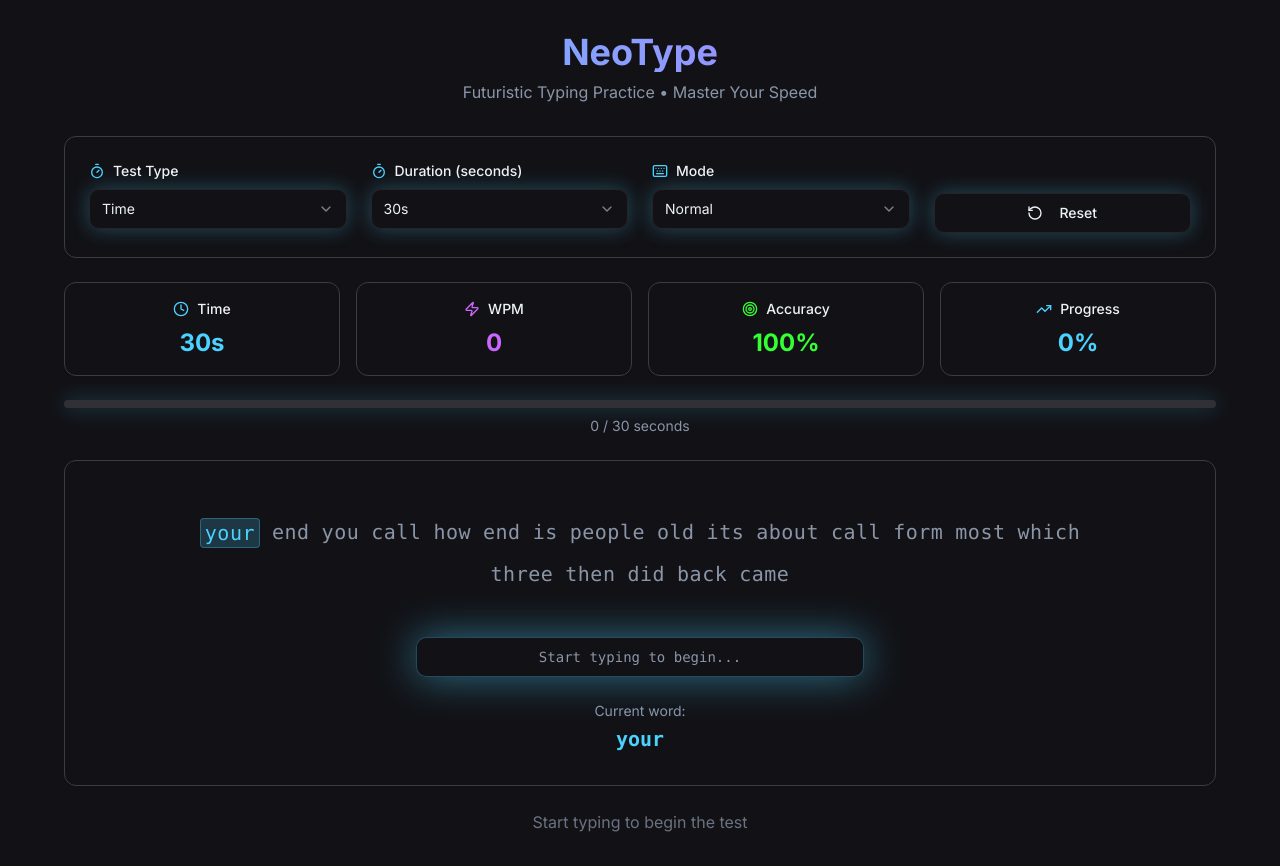
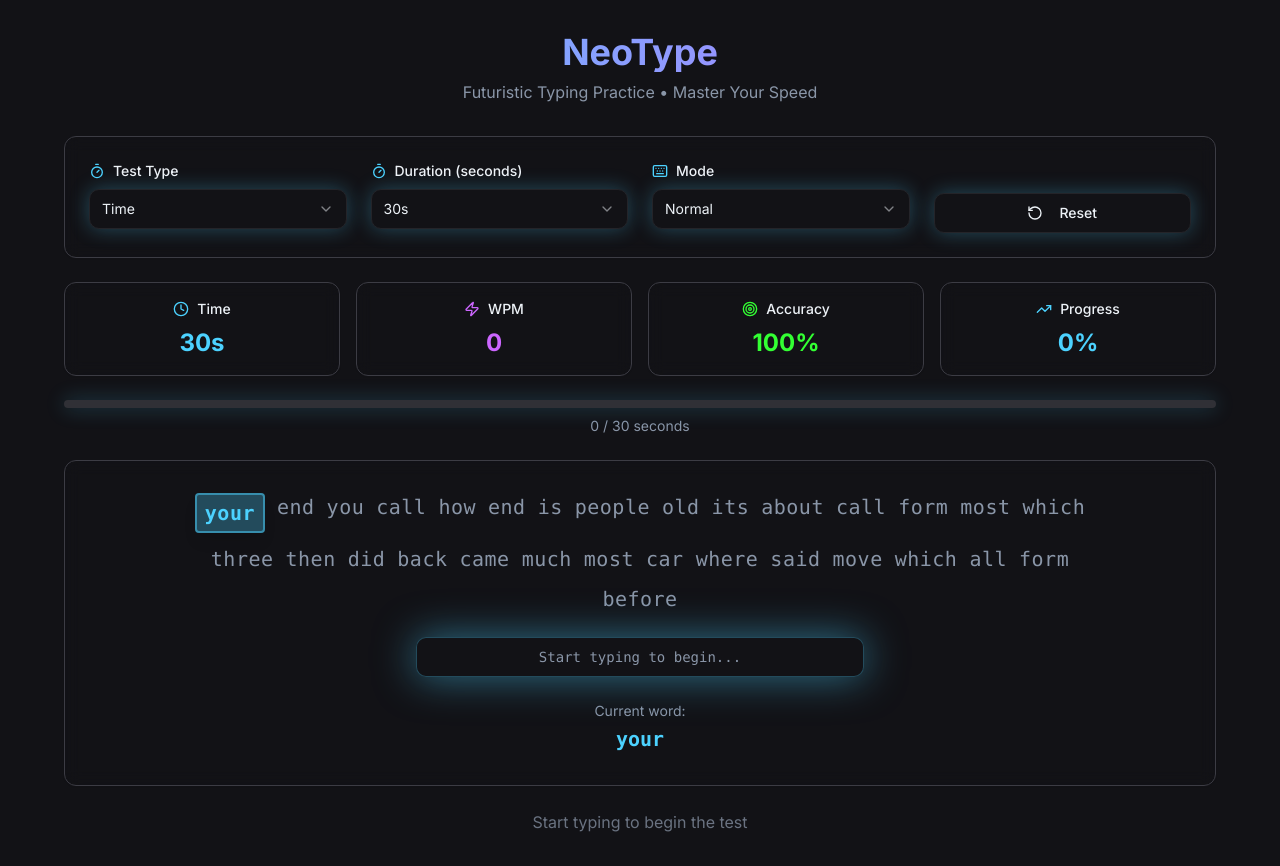
Before and after one commit to elcractic/typing-nexus-labs, a React (Vite) app: page / in a window 1280 px wide. Built offline with nearby package versions, Linux system fonts and the light colour scheme; the HTML template or start-up script is replaced by a standard one.

Commit message:
Update typing display and README

```diff
--- a/src/components/TypingDisplay.tsx
+++ b/src/components/TypingDisplay.tsx
@@ -27,20 +27,25 @@ export const TypingDisplay = ({
   stats,
   settings,
 }: TypingDisplayProps) => {
-  const displayWords = words.slice(currentWordIndex, currentWordIndex + 20);
+  // Show more words and keep completed ones visible longer
+  const startIndex = Math.max(0, currentWordIndex - 10); // Show 10 previous words
+  const displayWords = words.slice(startIndex, currentWordIndex + 30); // Show 30 upcoming words
   const currentWord = words[currentWordIndex];
 
   const getWordStyle = (index: number, word: string) => {
-    const actualIndex = currentWordIndex + index;
+    const actualIndex = startIndex + index;
 
     if (actualIndex < currentWordIndex) {
-      return "text-success bg-success/10 px-1 rounded"; // Completed words - keep them visible
+      // Completed words - keep them visible with green highlight
+      return "text-success bg-success/20 px-2 py-1 rounded font-medium border border-success/30";
     } else if (actualIndex === currentWordIndex) {
       // Current word - check if it matches current input
       const isCorrect = currentInput.trim() === "" || word.startsWith(currentInput.trim());
-      return isCorrect ? "text-primary bg-primary/20 px-1 rounded border border-primary/30" : "text-destructive bg-destructive/20 px-1 rounded border border-destructive/30";
+      return isCorrect
+        ? "text-primary bg-primary/30 px-2 py-1 rounded border-2 border-primary/50 font-bold shadow-lg"
+        : "text-destructive bg-destructive/30 px-2 py-1 rounded border-2 border-destructive/50 font-bold shadow-lg";
     } else {
-      return "text-muted-foreground"; // Upcoming words
+      return "text-muted-foreground hover:text-foreground transition-colors"; // Upcoming words
     }
   };
 
@@ -111,8 +116,8 @@ export const TypingDisplay = ({
             <div className="flex flex-wrap gap-3 justify-center max-w-4xl">
               {displayWords.map((word, index) => (
                 <span
-                  key={currentWordIndex + index}
-                  className={`transition-all duration-200 ${getWordStyle(index, word)}`}
+                  key={startIndex + index}
+                  className={`transition-all duration-300 ${getWordStyle(index, word)}`}
                 >
                   {word}
                 </span>
```
Also changed, not shown: 1 other file (tests, documents, lock files or other folders).
